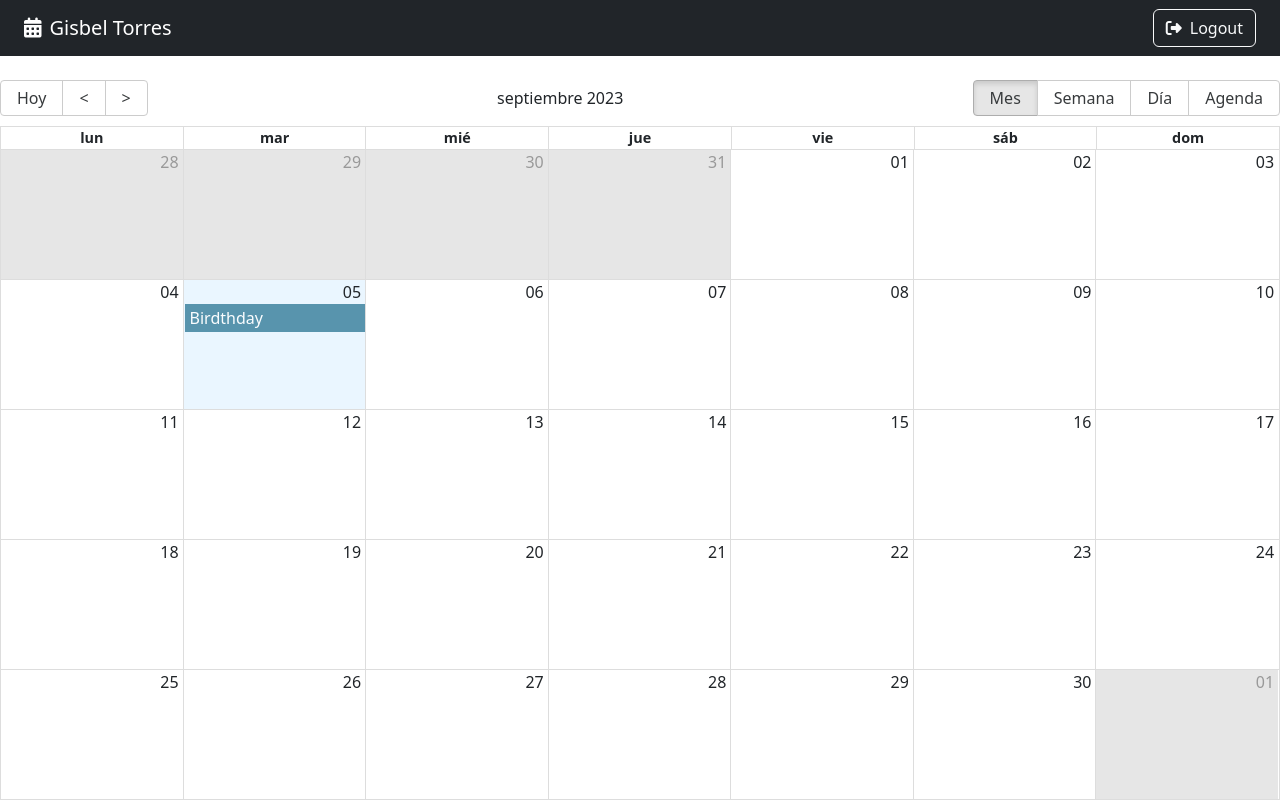
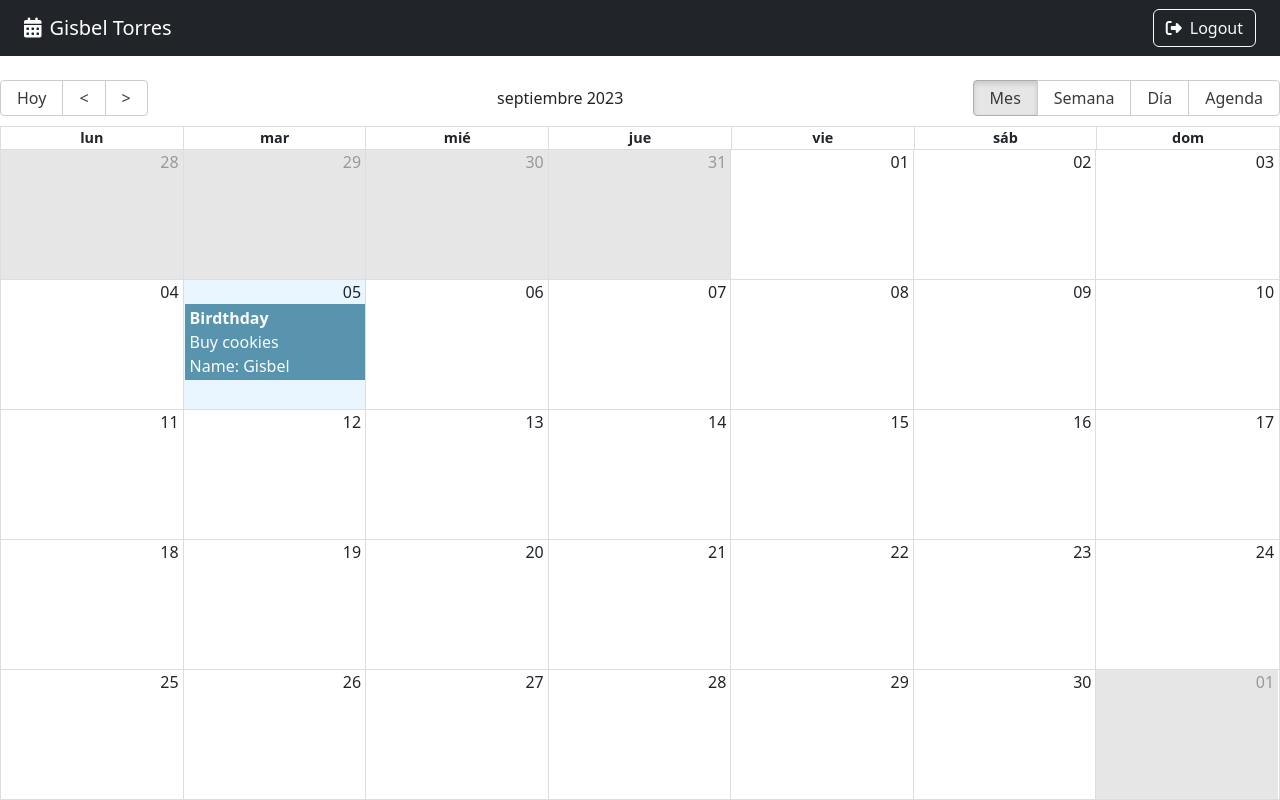
Before and after one commit to gisbelt/react-app, a React (Vite) app in the folder 10-calendar-app-vite/: page / in a window 1280 px wide. Built offline with nearby package versions, Linux system fonts and the light colour scheme.

Commit message:
Customize event box

```diff
--- /dev/null
+++ b/10-calendar-app-vite/src/calendar/components/CalendarEventBox.jsx
@@ -0,0 +1,12 @@
+import React from 'react'
+
+export const CalendarEventBox = ({ event }) => {
+	const { title, user, notes, end, start } = event;
+	return (
+		<>
+			<p className='m-0'><strong>{ title }</strong></p>
+			<p className='m-0'>{ notes }</p>
+			<p className='m-0'>Name: { user.name }</p>
+		</>
+	)
+}
--- a/10-calendar-app-vite/src/calendar/index.js
+++ b/10-calendar-app-vite/src/calendar/index.js
@@ -1,2 +1,3 @@
 export * from './pages/CalendarPage'
 export * from './components/Navbar'
+export * from './components/CalendarEventBox'
--- a/10-calendar-app-vite/src/calendar/pages/CalendarPage.jsx
+++ b/10-calendar-app-vite/src/calendar/pages/CalendarPage.jsx
@@ -1,7 +1,7 @@
 import { Calendar } from 'react-big-calendar'
 import { localizer, getMessagesES } from '../../helpers'
 import { addHours } from 'date-fns'
-import { Navbar } from '../'
+import { CalendarEventBox, Navbar } from '../'
 import 'react-big-calendar/lib/css/react-big-calendar.css'
 
 const events = [{
@@ -41,7 +41,10 @@ export const CalendarPage = () => {
 				endAccessor="end"
 				style={{ height: 'calc(100vh - 56px - 1.5rem)' }}
 				messages={getMessagesES()}
-				eventPropGetter={ eventStyleGetter }
+				eventPropGetter={eventStyleGetter}
+				components={{
+					event: CalendarEventBox
+				}}
 			/>
 		</>
 	)
```
